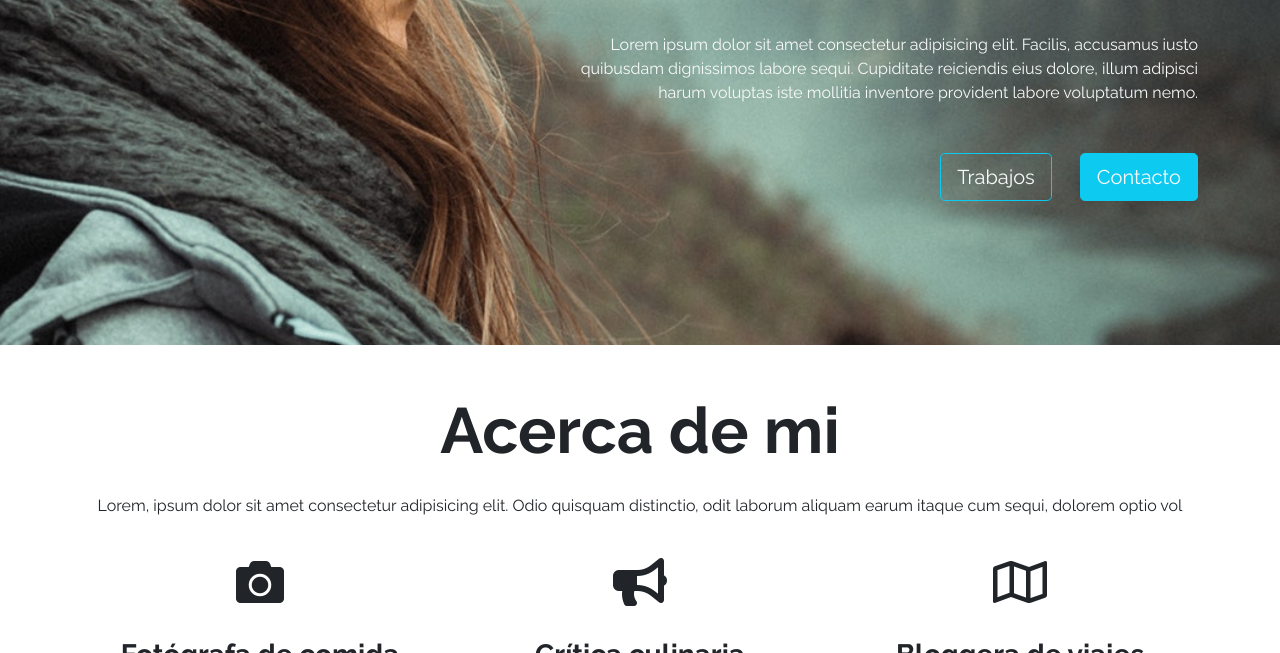
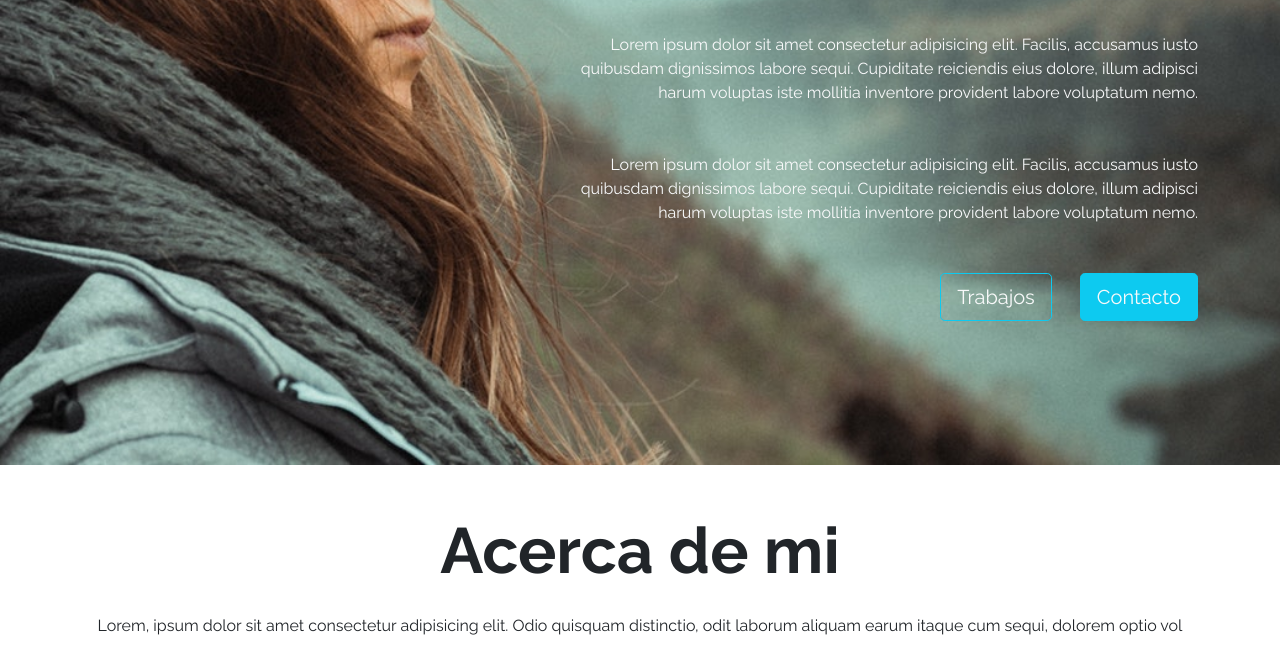
Before and after one commit to vacarreno/clonado-final, a plain HTML site: page index.html in a window 1280 px wide. Shown: the part 447-1100 px from the top of the page. Drawn offline with nearby package versions, Linux system fonts and the light colour scheme.

Commit message:
Se agrega un parrafo linea  79

```diff
--- a/index.html
+++ b/index.html
@@ -69,6 +69,12 @@
             Alicia Flores <br />
             Fotografa Profesional
           </h1>
+          <p class="my-5">
+            Lorem ipsum dolor sit amet consectetur adipisicing elit. Facilis,
+            accusamus iusto quibusdam dignissimos labore sequi. Cupiditate
+            reiciendis eius dolore, illum adipisci harum voluptas iste mollitia
+            inventore provident labore voluptatum nemo.
+          </p>
           <p class="my-5">
             Lorem ipsum dolor sit amet consectetur adipisicing elit. Facilis,
             accusamus iusto quibusdam dignissimos labore sequi. Cupiditate
```
